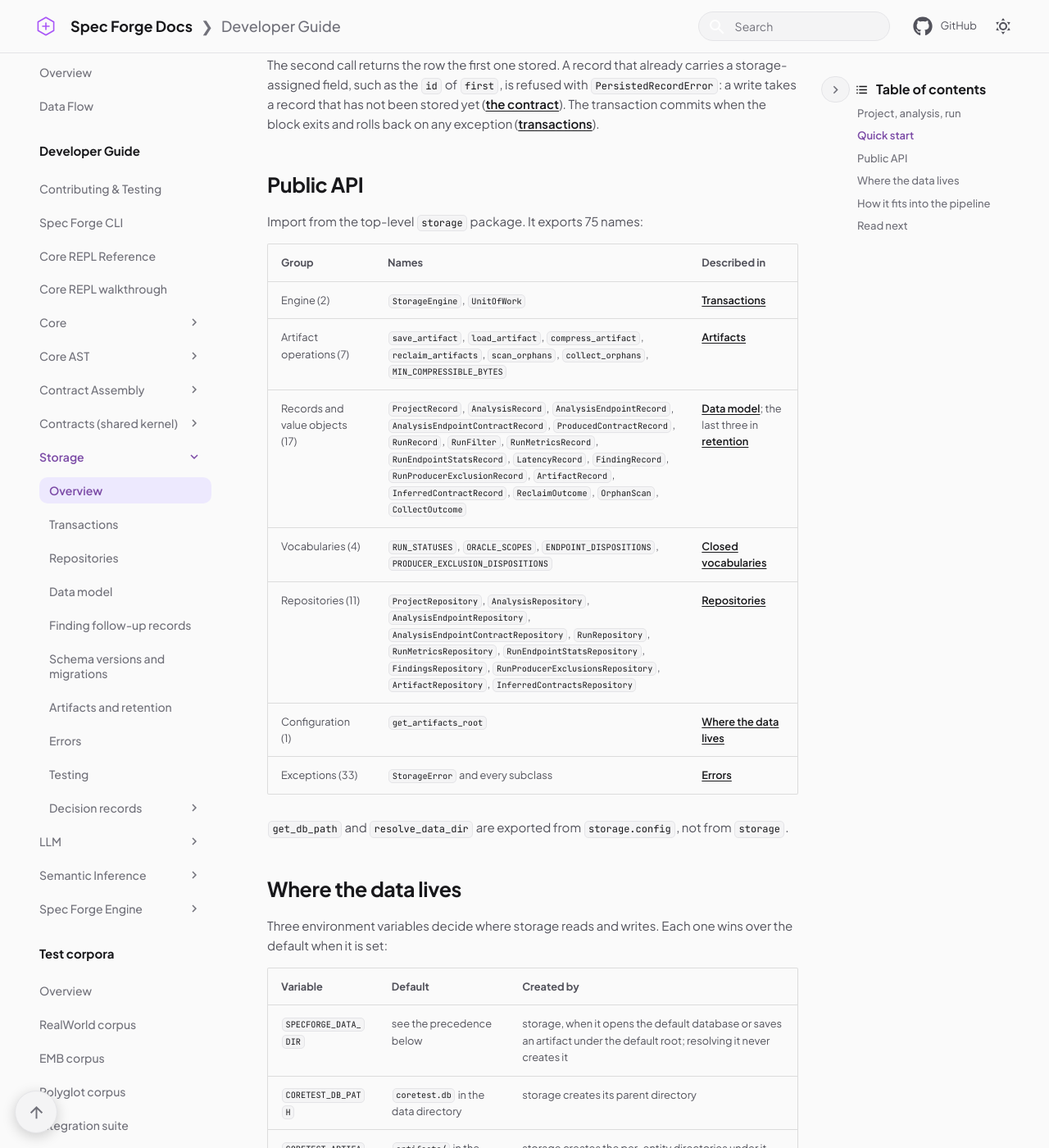
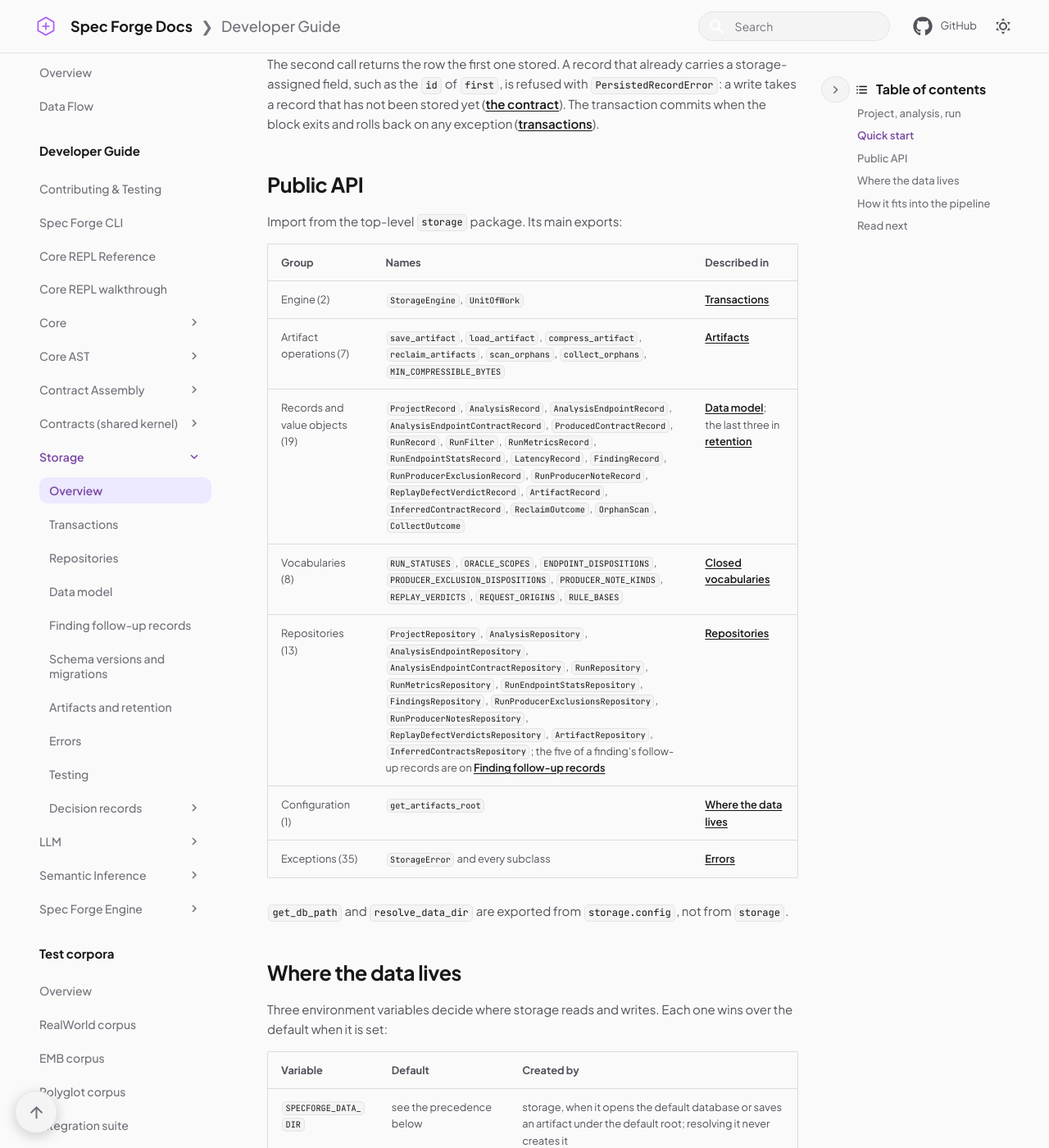
Before and after one commit to Spec-Forge-Testing/specforge-docs, an MkDocs documentation site: the page built from docs/modules/storage/index.md, in a window 1280 px wide and 1400 px high, scrolled down 1408 px. Shown: the whole window at 82% size. Built offline with MkDocs 1.6.1 and Material for MkDocs 9.7.7, drawn with Linux system fonts in a browser that asks for light colours; comment, search, counter and statistics services are not loaded.

Commit message:
docs(storage): document run_producer_notes, the new run and endpoint counters, notes_json, and the two new vocabularies' errors

```diff
--- a/docs/modules/storage/index.md
+++ b/docs/modules/storage/index.md
@@ -8,7 +8,7 @@ a run needs to be audited, compared with another run and reproduced.
 flowchart LR
     Core["core persistence"] --> Tx["StorageEngine.transaction()"]
     Tx --> UoW["UnitOfWork"]
-    UoW --> Repos["11 repositories"]
+    UoW --> Repos["18 repositories"]
     Repos --> DB[("SQLite")]
     Core --> Ops["save_artifact / load_artifact"]
     Ops -->|"the row"| UoW
@@ -68,17 +68,17 @@ block exits and rolls back on any exception ([transactions](transactions.md)).
 
 ## Public API { #public-api }
 
-Import from the top-level `storage` package. It exports 75 names:
+Import from the top-level `storage` package. Its main exports:
 
 | Group | Names | Described in |
 | --- | --- | --- |
 | Engine (2) | `StorageEngine`, `UnitOfWork` | [Transactions](transactions.md) |
 | Artifact operations (7) | `save_artifact`, `load_artifact`, `compress_artifact`, `reclaim_artifacts`, `scan_orphans`, `collect_orphans`, `MIN_COMPRESSIBLE_BYTES` | [Artifacts](artifacts.md) |
-| Records and value objects (17) | `ProjectRecord`, `AnalysisRecord`, `AnalysisEndpointRecord`, `AnalysisEndpointContractRecord`, `ProducedContractRecord`, `RunRecord`, `RunFilter`, `RunMetricsRecord`, `RunEndpointStatsRecord`, `LatencyRecord`, `FindingRecord`, `RunProducerExclusionRecord`, `ArtifactRecord`, `InferredContractRecord`, `ReclaimOutcome`, `OrphanScan`, `CollectOutcome` | [Data model](data-model.md); the last three in [retention](artifacts.md#retention) |
-| Vocabularies (4) | `RUN_STATUSES`, `ORACLE_SCOPES`, `ENDPOINT_DISPOSITIONS`, `PRODUCER_EXCLUSION_DISPOSITIONS` | [Closed vocabularies](data-model.md#closed-vocabularies) |
-| Repositories (11) | `ProjectRepository`, `AnalysisRepository`, `AnalysisEndpointRepository`, `AnalysisEndpointContractRepository`, `RunRepository`, `RunMetricsRepository`, `RunEndpointStatsRepository`, `FindingsRepository`, `RunProducerExclusionsRepository`, `ArtifactRepository`, `InferredContractsRepository` | [Repositories](repositories.md#reference) |
+| Records and value objects (19) | `ProjectRecord`, `AnalysisRecord`, `AnalysisEndpointRecord`, `AnalysisEndpointContractRecord`, `ProducedContractRecord`, `RunRecord`, `RunFilter`, `RunMetricsRecord`, `RunEndpointStatsRecord`, `LatencyRecord`, `FindingRecord`, `RunProducerExclusionRecord`, `RunProducerNoteRecord`, `ReplayDefectVerdictRecord`, `ArtifactRecord`, `InferredContractRecord`, `ReclaimOutcome`, `OrphanScan`, `CollectOutcome` | [Data model](data-model.md); the last three in [retention](artifacts.md#retention) |
+| Vocabularies (8) | `RUN_STATUSES`, `ORACLE_SCOPES`, `ENDPOINT_DISPOSITIONS`, `PRODUCER_EXCLUSION_DISPOSITIONS`, `PRODUCER_NOTE_KINDS`, `REPLAY_VERDICTS`, `REQUEST_ORIGINS`, `RULE_BASES` | [Closed vocabularies](data-model.md#closed-vocabularies) |
+| Repositories (13) | `ProjectRepository`, `AnalysisRepository`, `AnalysisEndpointRepository`, `AnalysisEndpointContractRepository`, `RunRepository`, `RunMetricsRepository`, `RunEndpointStatsRepository`, `FindingsRepository`, `RunProducerExclusionsRepository`, `RunProducerNotesRepository`, `ReplayDefectVerdictsRepository`, `ArtifactRepository`, `InferredContractsRepository`; the five of a finding's follow-up records are on [Finding follow-up records](finding-records.md) | [Repositories](repositories.md#reference) |
 | Configuration (1) | `get_artifacts_root` | [Where the data lives](#where-the-data-lives) |
-| Exceptions (33) | `StorageError` and every subclass | [Errors](errors.md) |
+| Exceptions (35) | `StorageError` and every subclass | [Errors](errors.md) |
 
 `get_db_path` and `resolve_data_dir` are exported from `storage.config`, not
 from `storage`.
```
Also changed, not shown: docs/modules/storage/data-model.md (+49 -9 lines), docs/modules/storage/errors.md (+2 -0 lines), docs/modules/storage/repositories.md (+6 -1 lines).
